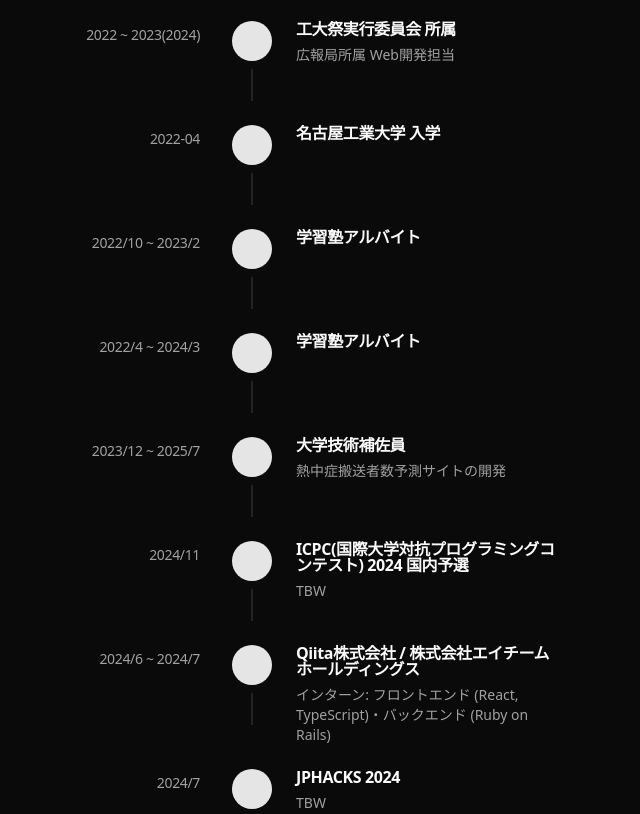
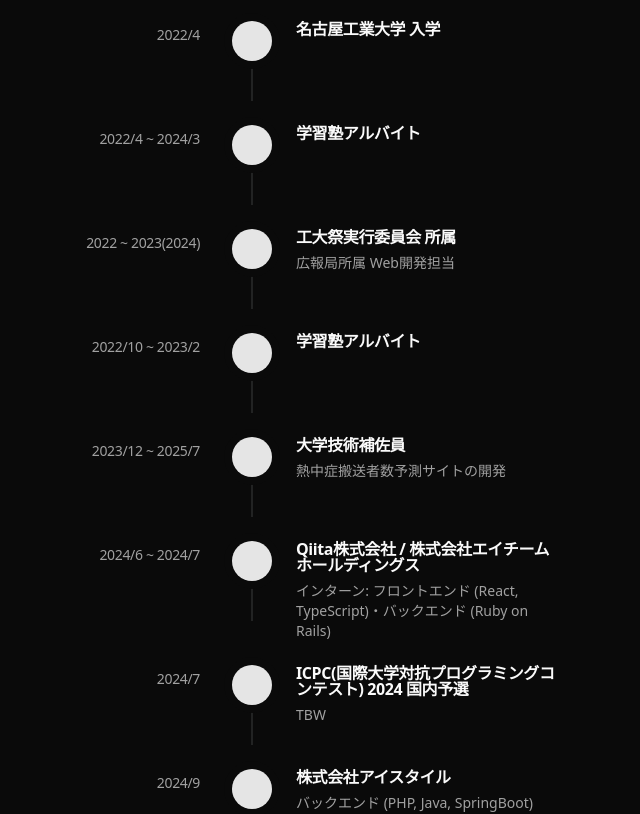
Before and after one commit to MurakawaTakuya/Portfolio, a Next.js app: page / in a window 1280 px wide. Shown: the part 1240-2054 px from the top of the page, without its empty margins (140-780 px from the left). Built offline with nearby package versions, Linux system fonts and the light colour scheme.

Commit message:
timelineのソート方式を変更

```diff
--- a/src/components/Timeline/CareerTimeline.tsx
+++ b/src/components/Timeline/CareerTimeline.tsx
@@ -11,6 +11,7 @@ const CareerTimeline = () => {
     (item, index) => ({
       id: index,
       date: item.date,
+      timestamp: item.timestamp,
       title: item.title,
       description: item.description || "",
     })
@@ -20,6 +21,7 @@ const CareerTimeline = () => {
     portfolioData.timeline.internship.map((item, index) => ({
       id: 100 + index,
       date: item.date,
+      timestamp: item.timestamp,
       title: item.title,
       description: item.description || "",
     }));
@@ -28,6 +30,7 @@ const CareerTimeline = () => {
     (item, index) => ({
       id: 200 + index,
       date: item.date,
+      timestamp: item.timestamp,
       title: item.title,
       description: item.description || "",
     })
@@ -37,6 +40,7 @@ const CareerTimeline = () => {
     portfolioData.timeline.activities.map((item, index) => ({
       id: 300 + index,
       date: item.date,
+      timestamp: item.timestamp,
       title: item.title,
       description: item.description || "",
     }));
@@ -45,11 +49,12 @@ const CareerTimeline = () => {
     portfolioData.researchConferences.map((item, index) => ({
       id: 400 + index,
       date: item.date,
+      timestamp: item.timestamp,
       title: item.title,
       description: item.description || "",
     }));
 
-  // Combine all events and sort by date
+  // Combine all events and sort by timestamp
   const timelineEvents = [
     ...careerEvents,
     ...internshipEvents,
@@ -58,7 +63,7 @@ const CareerTimeline = () => {
     ...researchConferencesEvents,
   ]
     .sort((a, b) => {
-      return a.date.localeCompare(b.date);
+      return a.timestamp.getTime() - b.timestamp.getTime();
     })
     .reverse();
 
--- a/src/data/portfolio.ts
+++ b/src/data/portfolio.ts
@@ -265,42 +265,47 @@ export const portfolioData: PortfolioData = {
     ],
   },
   timeline: {
-    // TODO: 並び替えの比較用のdate型のデータを追加する
     // TODO: これからの目標をどこかに書く(timeline上か、twitter風か)
-    // TODO: 日付の形式(-, /を合わせる)
     // TODO: カテゴリを付けて、タイムラインにアイコンを表示する
     career: [
       {
-        date: "2022-04",
+        date: "2022/4",
+        timestamp: new Date("2022-04-01"),
         title: "名古屋工業大学 入学",
       },
       {
-        date: "2025-03",
+        date: "2025/3",
+        timestamp: new Date("2025-03-01"),
         title: "名古屋工業大学 玉木・丁研究室 配属",
       },
       {
-        date: "2026-03",
+        date: "2026/3",
+        timestamp: new Date("2026-03-31"),
         title: "名古屋工業大学 卒業予定",
       },
       {
-        date: "2026-04",
+        date: "2026/4",
+        timestamp: new Date("2026-04-01"),
         title: "名古屋工業大学大学院 入学予定",
       },
     ],
     internship: [
       {
         date: "2024/6 ~ 2024/7",
+        timestamp: new Date("2024-06-01"),
         title: "Qiita株式会社 / 株式会社エイチームホールディングス",
         description:
           "インターン: フロントエンド (React, TypeScript)・バックエンド (Ruby on Rails) ",
       },
       {
         date: "2024/9",
+        timestamp: new Date("2024-09-01"),
         title: "株式会社アイスタイル",
         description: "バックエンド (PHP, Java, SpringBoot)",
       },
       {
         date: "2025/7 ~ Present",
+        timestamp: new Date("2025-07-01"),
         title: "株式会社イノベーション",
         description: "フロントエンド (React)・バックエンド (PHP, Laravel)",
       },
@@ -308,14 +313,17 @@ export const portfolioData: PortfolioData = {
     parttime: [
       {
         date: "2022/4 ~ 2024/3",
+        timestamp: new Date("2022-04-01"),
         title: "学習塾アルバイト",
       },
       {
         date: "2022/10 ~ 2023/2",
+        timestamp: new Date("2022-10-01"),
         title: "学習塾アルバイト",
       },
       {
         date: "2023/12 ~ 2025/7",
+        timestamp: new Date("2023-12-01"),
         title: "大学技術補佐員",
         description: "熱中症搬送者数予測サイトの開発",
       },
@@ -325,42 +333,48 @@ export const portfolioData: PortfolioData = {
       // TODO: link追加
       {
         date: "2022 ~ 2023(2024)",
+        timestamp: new Date("2022-04-01"),
         title: "工大祭実行委員会 所属",
         description: "広報局所属 Web開発担当",
       },
       {
-        date: "2024/11",
+        date: "2024/7",
+        timestamp: new Date("2024-07-01"),
         title: "ICPC(国際大学対抗プログラミングコンテスト) 2024 国内予選",
         description: "TBW",
       },
       {
-        date: "2024/7",
+        date: "2024/11",
+        timestamp: new Date("2024-11-01"),
         title: "JPHACKS 2024",
         description: "TBW",
       },
       {
         date: "2025/2 ~ 2025/3",
+        timestamp: new Date("2025-02-22"),
         title: "Efrei Paris フランス留学",
         description: "TBW",
       },
       {
         date: "2026 ~ Present",
+        timestamp: new Date("2026-01-01"),
         title: "名古屋CVPR・ML勉強会 運営",
         description: "TBW",
       },
     ],
   },
   qualifications: [
+    //TODO: 表示
     {
-      date: "2020-11",
+      date: "2020/11",
       title: "実用英語技能検定 準一級",
     },
     {
-      date: "2024-04",
+      date: "2024/4",
       title: "応用情報技術者試験",
     },
     {
-      date: "2025-05",
+      date: "2025/5",
       title: "TOEIC 895点",
     },
   ],
@@ -369,11 +383,13 @@ export const portfolioData: PortfolioData = {
     // TODO: posterかoralかもわかるように
     {
       date: "2025/7",
+      timestamp: new Date("2025-07-01"),
       title: "国内学会: 画像の認識・理解シンポジウム (MIRU 2025)",
       description: "TBW",
     },
     {
       date: "2026/1",
+      timestamp: new Date("2026-01-01"),
       title:
         "国際学会: The International Workshop on Advanced Image Technology (IWAIT2026)",
       description: "TBW",
--- a/src/types/portfolio.ts
+++ b/src/types/portfolio.ts
@@ -1,5 +1,6 @@
 export interface TimelineItem {
   date: string;
+  timestamp: Date;
   title: string;
   description?: string;
 }
--- a/src/types/timeline.ts
+++ b/src/types/timeline.ts
@@ -12,6 +12,7 @@ export type TimelineColor =
 export interface TimelineElement {
   id: number;
   date: string;
+  timestamp: Date;
   title: string;
   description?: string;
   icon?: ReactNode | (() => ReactNode);
```
